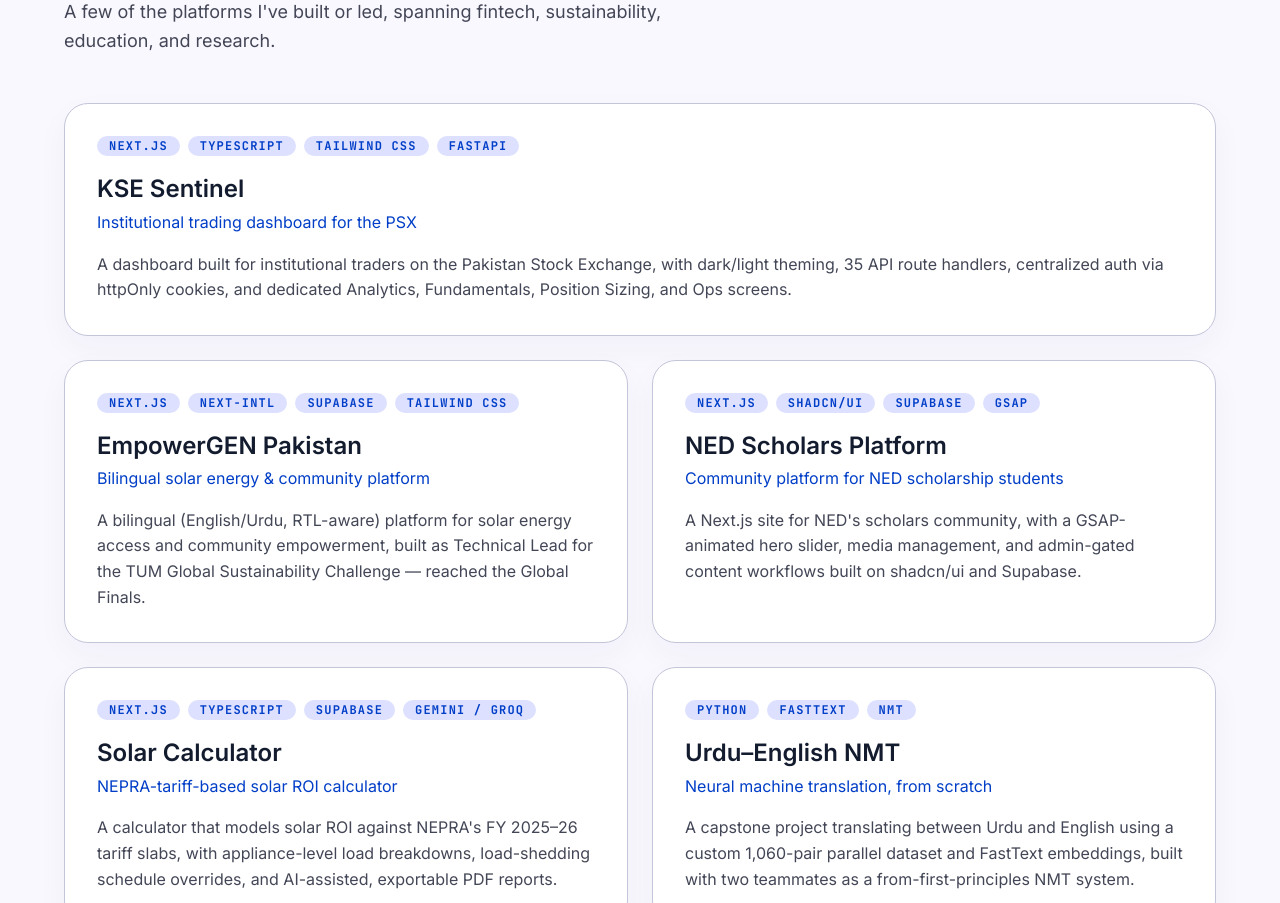
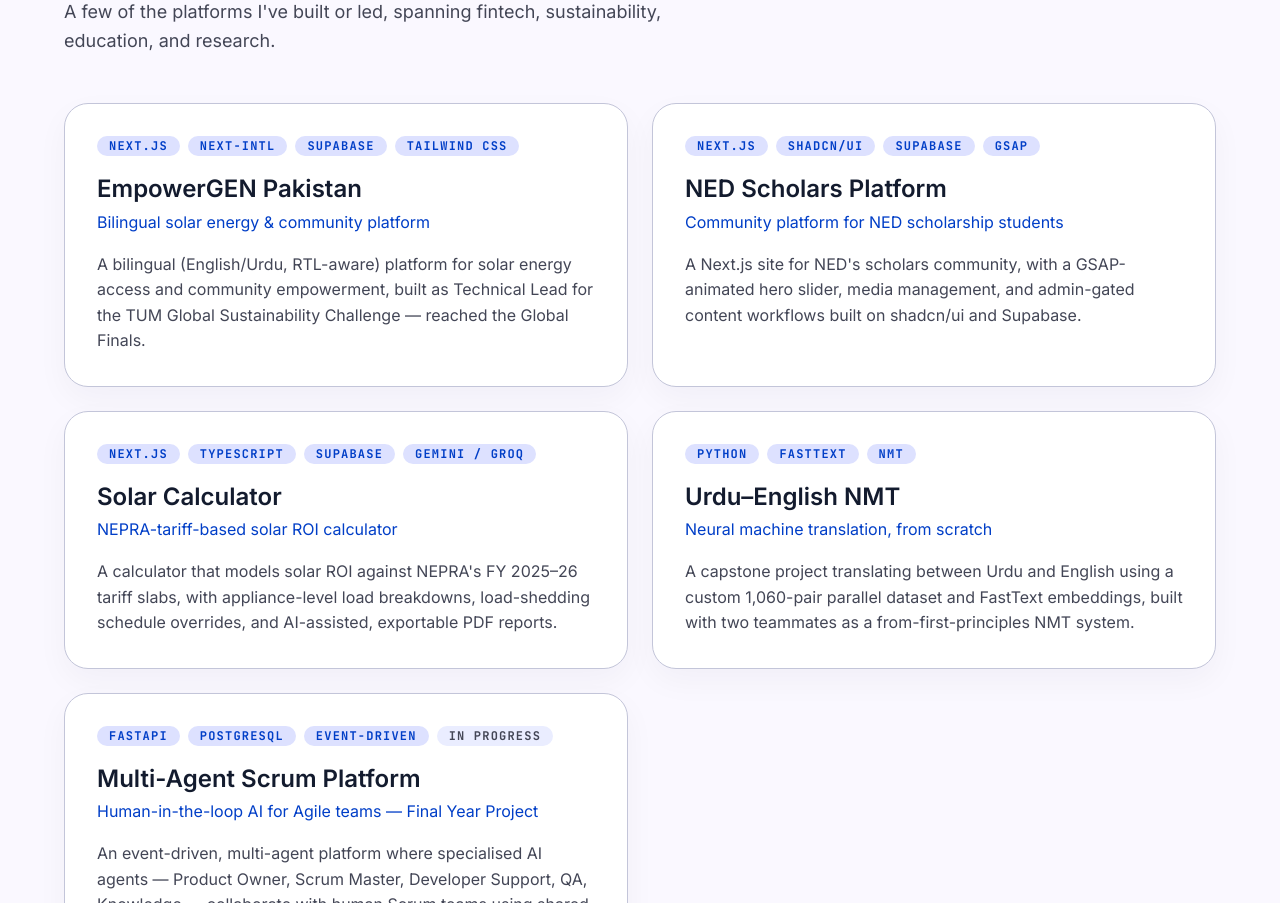
Before and after one commit to AbdulMoazzim/Portfolio, a Next.js app: page / in a window 1280 px wide. Shown: the part 1440-2343 px from the top of the page. Built offline with nearby package versions, Linux system fonts and the light colour scheme.

Commit message:
Modified projects

```diff
--- a/components/Projects.tsx
+++ b/components/Projects.tsx
@@ -11,14 +11,6 @@
 
 // TODO(Abdul): swap in your real demo/repo URLs once each project has one.
 const PROJECTS: Project[] = [
-  {
-    name: "KSE Sentinel",
-    tagline: "Institutional trading dashboard for the PSX",
-    description:
-      "A dashboard built for institutional traders on the Pakistan Stock Exchange, with dark/light theming, 35 API route handlers, centralized auth via httpOnly cookies, and dedicated Analytics, Fundamentals, Position Sizing, and Ops screens.",
-    stack: ["Next.js", "TypeScript", "Tailwind CSS", "FastAPI"],
-    featured: true,
-  },
   {
     name: "EmpowerGEN Pakistan",
     tagline: "Bilingual solar energy & community platform",
```
